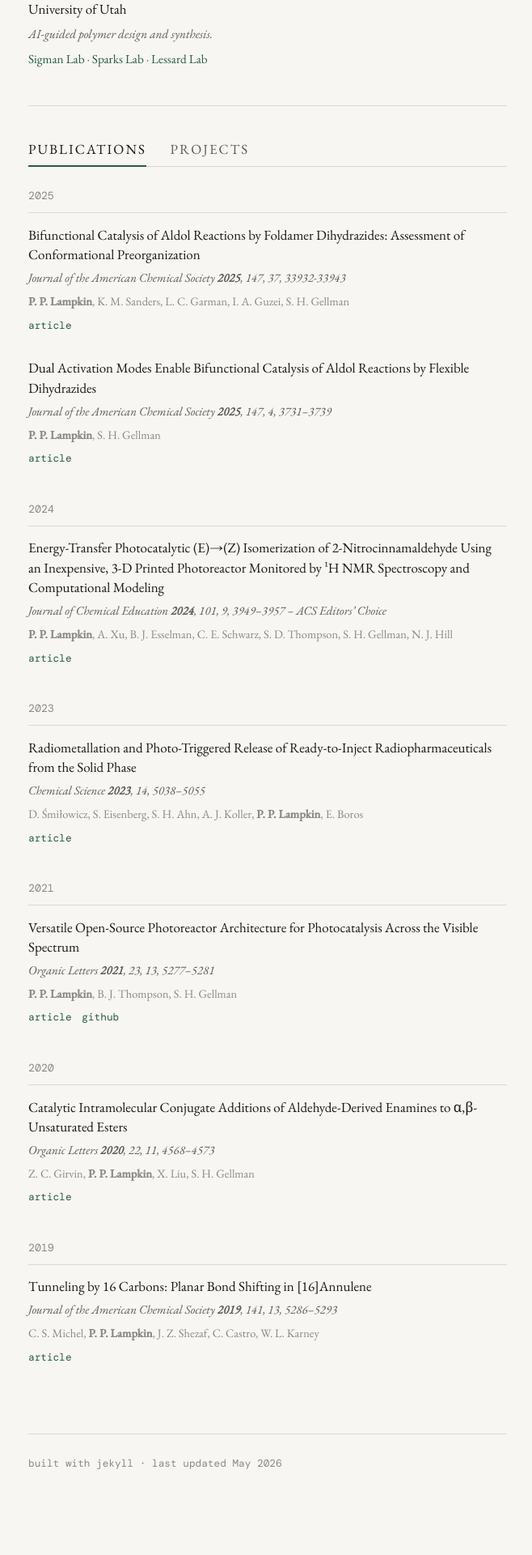
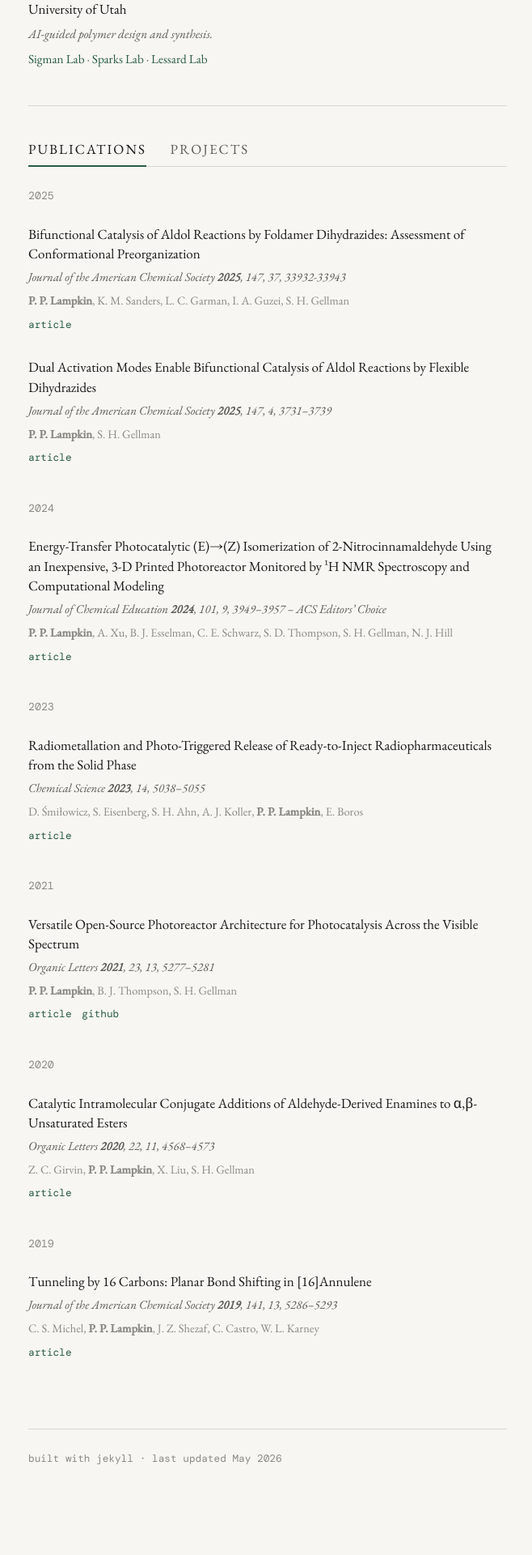
Before and after one commit to plampkin/plampkin.github.io, a Jekyll site: the page built from index.html, in a window 1280 px wide. Shown: the part 892-2812 px from the top of the page at 81% size, without its empty margins (309-967 px from the left). Built offline with Jekyll 4.4.1, drawn with Linux system fonts in a browser that asks for light colours.

Commit message:
updated content

```diff
--- a/assets/css/style.css
+++ b/assets/css/style.css
@@ -231,10 +231,6 @@ header {
   padding: 0.85rem 0;
 }
 
-.pub-year + .pub-entry {
-  border-top: 1px solid var(--border);
-}
-
 .pub-title {
   font-size: 1rem;
   color: var(--text);
```
